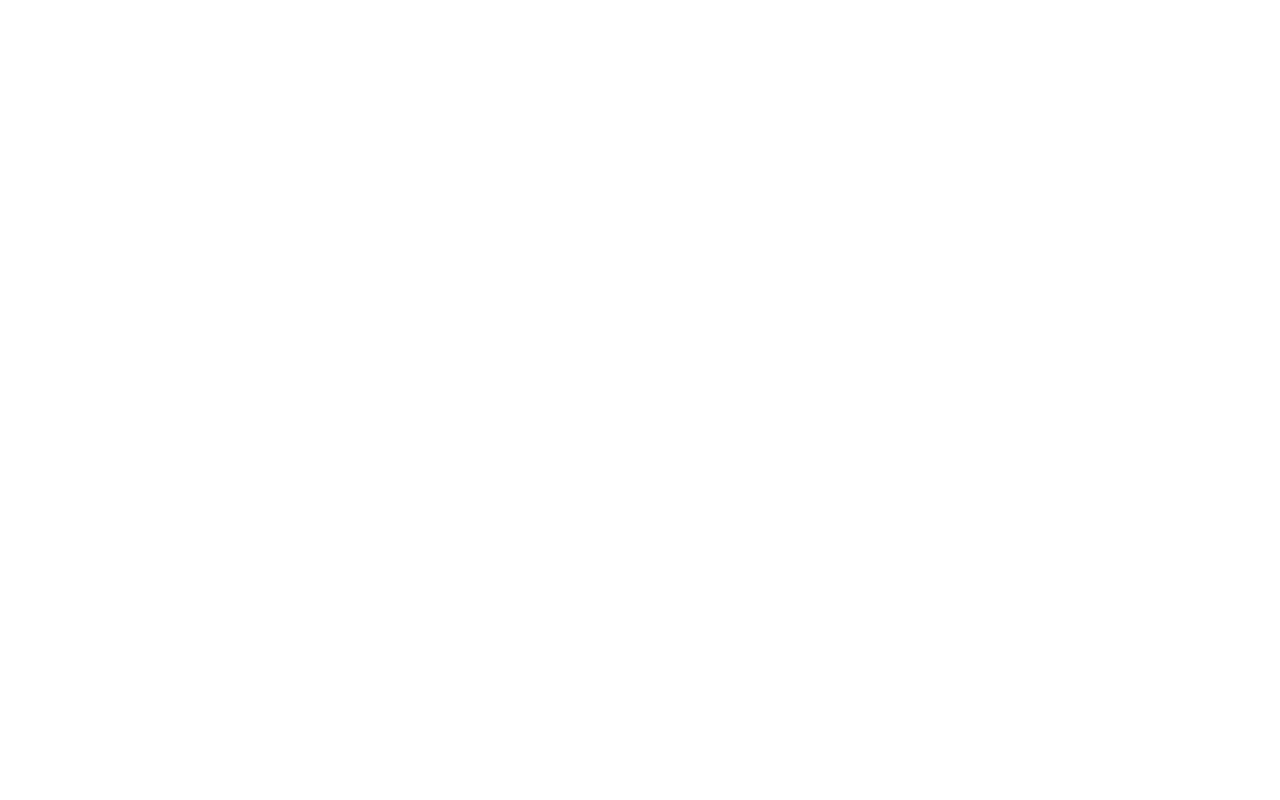
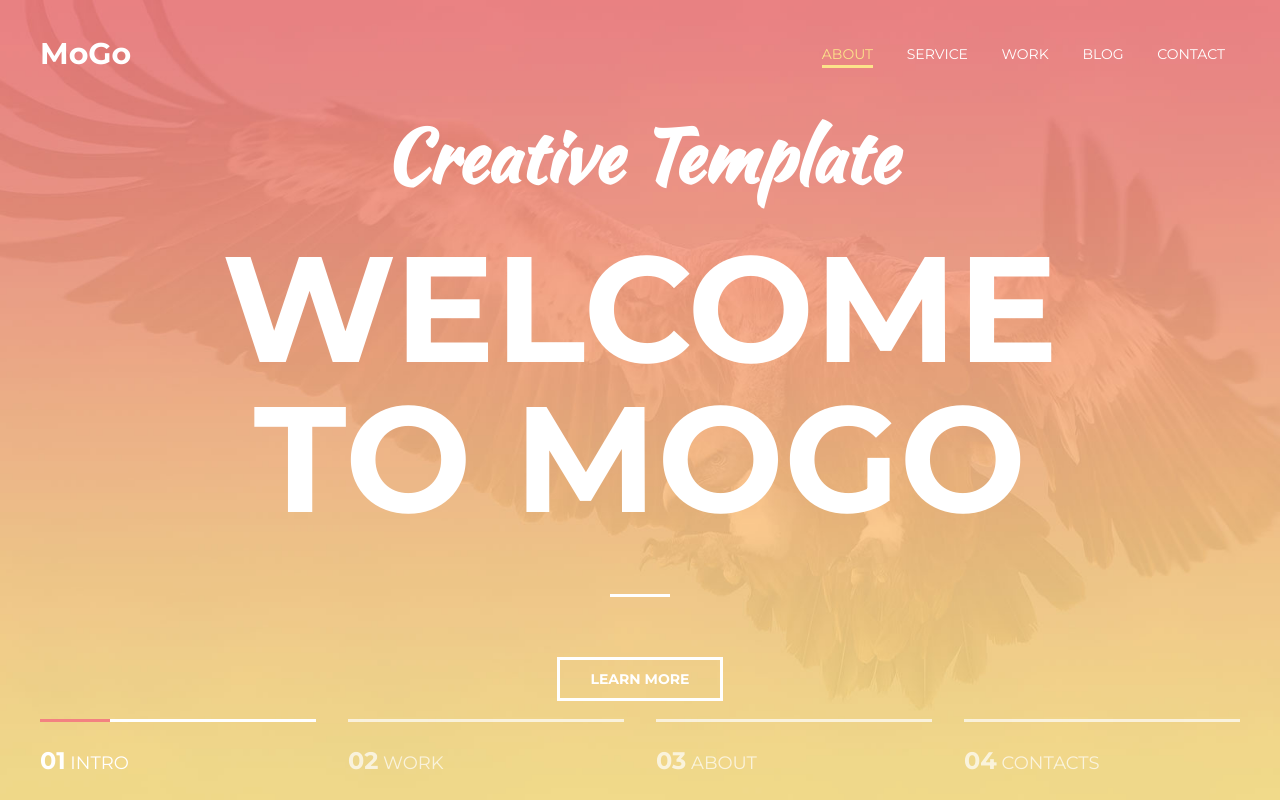
Before and after one commit to Impartialll/front_end, a plain HTML site: page css3/index.html in a window 1280 px wide. Drawn offline with Linux system fonts and the light colour scheme.

Commit message:
css_step_first

```diff
--- a/css3/index.html
+++ b/css3/index.html
@@ -1,9 +1,63 @@
-<!DOCTYPE html>
 <html lang="en">
   <head>
     <meta charset="UTF-8" />
+    <meta http-equiv="X-UA-Compatible" content="IE=edge" />
     <meta name="viewport" content="width=device-width, initial-scale=1.0" />
-    <title>Document</title>
+    <link rel="preconnect" href="https://fonts.googleapis.com" />
+    <link rel="preconnect" href="https://fonts.gstatic.com" crossorigin />
+    <link
+      href="https://fonts.googleapis.com/css2?family=Kaushan+Script&family=Montserrat:wght@400;700&display=swap"
+      rel="stylesheet"
+    />
+    <link rel="stylesheet" href="main.css" />
+    <title>Mogo</title>
   </head>
-  <body></body>
+  <body>
+    <header class="header">
+      <div class="container">
+        <div class="header__inner">
+          <div class="header__logo">MoGo</div>
+          <nav class="nav">
+            <a class="nav__link active" href="#">About</a>
+            <a class="nav__link" href="#">Service</a>
+            <a class="nav__link" href="#">Work</a>
+            <a class="nav__link" href="#">Blog</a>
+            <a class="nav__link" href="#">Contact</a>
+          </nav>
+        </div>
+      </div>
+    </header>
+
+    <div class="intro">
+      <div class="container">
+        <div class="intro__inner">
+          <h2 class="intro__suptitle">Creative Template</h2>
+          <h1 class="intro__title">Welcome to MoGo</h1>
+          <a href="#" class="button">Learn More</a>
+        </div>
+      </div>
+      <div class="slider">
+        <div class="container">
+          <div class="slider__inner">
+            <div class="slider__item active">
+              <span class="slider__num">01</span>
+              Intro
+            </div>
+            <div class="slider__item">
+              <span class="slider__num">02</span>
+              Work
+            </div>
+            <div class="slider__item">
+              <span class="slider__num">03</span>
+              About
+            </div>
+            <div class="slider__item">
+              <span class="slider__num">04</span>
+              Contacts
+            </div>
+          </div>
+        </div>
+      </div>
+    </div>
+  </body>
 </html>
--- a/css3/main.css
+++ b/css3/main.css
@@ -0,0 +1,192 @@
+body {
+  margin: 0;
+  font-family: "Montserrat", sans-serif;
+
+  font-size: 15px;
+  line-height: 1.6;
+  color: #333;
+}
+*,
+*:before,
+*:after {
+  box-sizing: border-box;
+}
+h1,
+h2,
+h3,
+h4,
+h5,
+h6 {
+  margin: 0;
+}
+.container {
+  width: 100%;
+  max-width: 1200px;
+  margin: 0 auto;
+}
+.intro {
+  display: flex;
+  flex-direction: column;
+  justify-content: center;
+  width: 100%;
+  height: 100vh;
+
+  background: url("images/intro.jpg") center no-repeat;
+  -webkit-background-size: cover;
+  background-size: cover;
+}
+.intro__inner {
+  width: 100%;
+  max-width: 880px;
+  margin: 0 auto;
+
+  text-align: center;
+}
+.intro__title {
+  color: #fff;
+  font-size: 150px;
+  font-weight: 700;
+  text-transform: uppercase;
+  line-height: 1;
+}
+.intro__title:after {
+  content: "";
+  display: block;
+  width: 60px;
+  height: 3px;
+  margin: 60px auto;
+
+  background-color: #fff;
+}
+.intro__suptitle {
+  margin-bottom: 20px;
+
+  font-family: "Kaushan Script", cursive;
+  font-size: 72px;
+  color: #fff;
+}
+.header {
+  width: 100%;
+  padding-top: 30px;
+
+  position: absolute;
+  top: 0;
+  left: 0;
+  right: 0;
+  z-index: 1000;
+}
+.header__inner {
+  display: flex;
+  justify-content: space-between;
+  align-items: center;
+}
+.header__logo {
+  font-size: 30px;
+  font-weight: 700;
+  color: #fff;
+}
+.nav {
+  font-size: 14px;
+  text-transform: uppercase;
+}
+.nav__link {
+  display: inline-block;
+  vertical-align: top;
+  margin: 0 15px;
+  position: relative;
+
+  color: #fff;
+  text-decoration: none;
+
+  transition: color 0.1s linear;
+}
+.nav__link:after {
+  content: "";
+  display: block;
+  width: 100%;
+  height: 3px;
+
+  background-color: #fce38a;
+  opacity: 0;
+
+  position: absolute;
+  top: 100%;
+  left: 0;
+  z-index: 1;
+
+  transition: opacity 0.3s linear;
+}
+.nav__link:hover {
+  color: #fce38a;
+}
+.nav__link:hover:after,
+.nav__link.active:after {
+  opacity: 1;
+}
+.nav__link.active {
+  color: #fce38a;
+}
+.button {
+  display: inline-block;
+  vertical-align: top;
+  padding: 8px 30px;
+
+  border: 3px solid #fff;
+
+  font-size: 14px;
+  font-weight: 700;
+  color: #fff;
+  text-transform: uppercase;
+  text-decoration: none;
+
+  transition: background 0.1s linear, color 0.1s linear;
+}
+.button:hover {
+  background-color: rgba(0, 0, 0, 0.5);
+  color: rgb(0, 0, 0);
+  border-color: rgba(0, 0, 0, 1);
+}
+.slider {
+  width: 100%;
+
+  position: absolute;
+  bottom: 0;
+  left: 0;
+  z-index: 1;
+}
+.slider__inner {
+  display: flex;
+  justify-content: space-between;
+}
+.slider__item {
+  width: 23%;
+  padding: 20px 0;
+  position: relative;
+
+  border-top: 3px solid #fff;
+  opacity: 0.7;
+
+  font-size: 18px;
+  color: #fff;
+  text-transform: uppercase;
+}
+.slider__item.active {
+  opacity: 1;
+}
+.slider__item.active:before {
+  content: "";
+  display: block;
+  width: 70px;
+  height: 3px;
+
+  background-color: #f38181;
+
+  position: absolute;
+  top: -3px;
+  left: 0;
+  z-index: 1;
+}
+.slider__num {
+  font-size: 24px;
+  font-weight: 700;
+}
```
Also changed, not shown: css3/images/intro.jpg (added).
